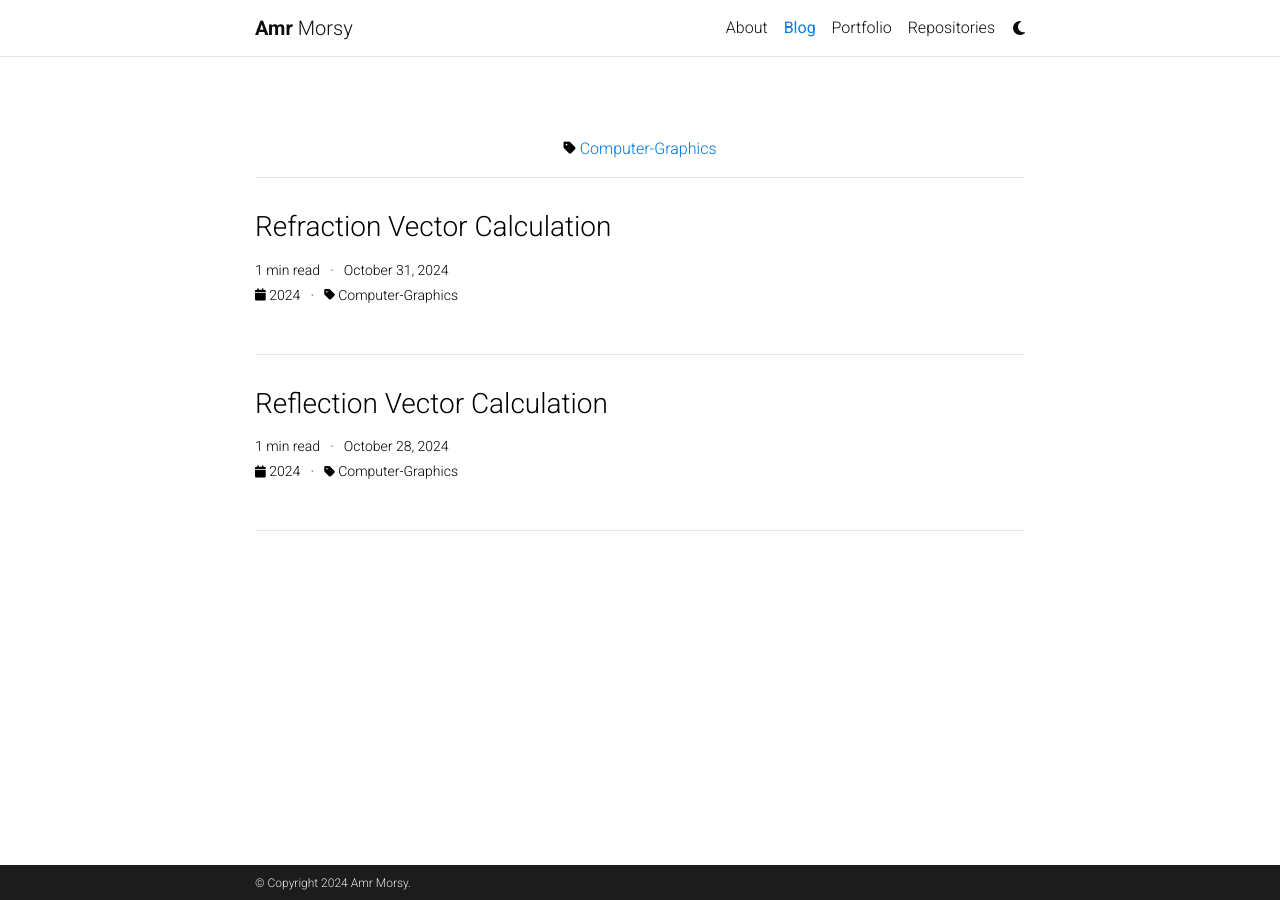
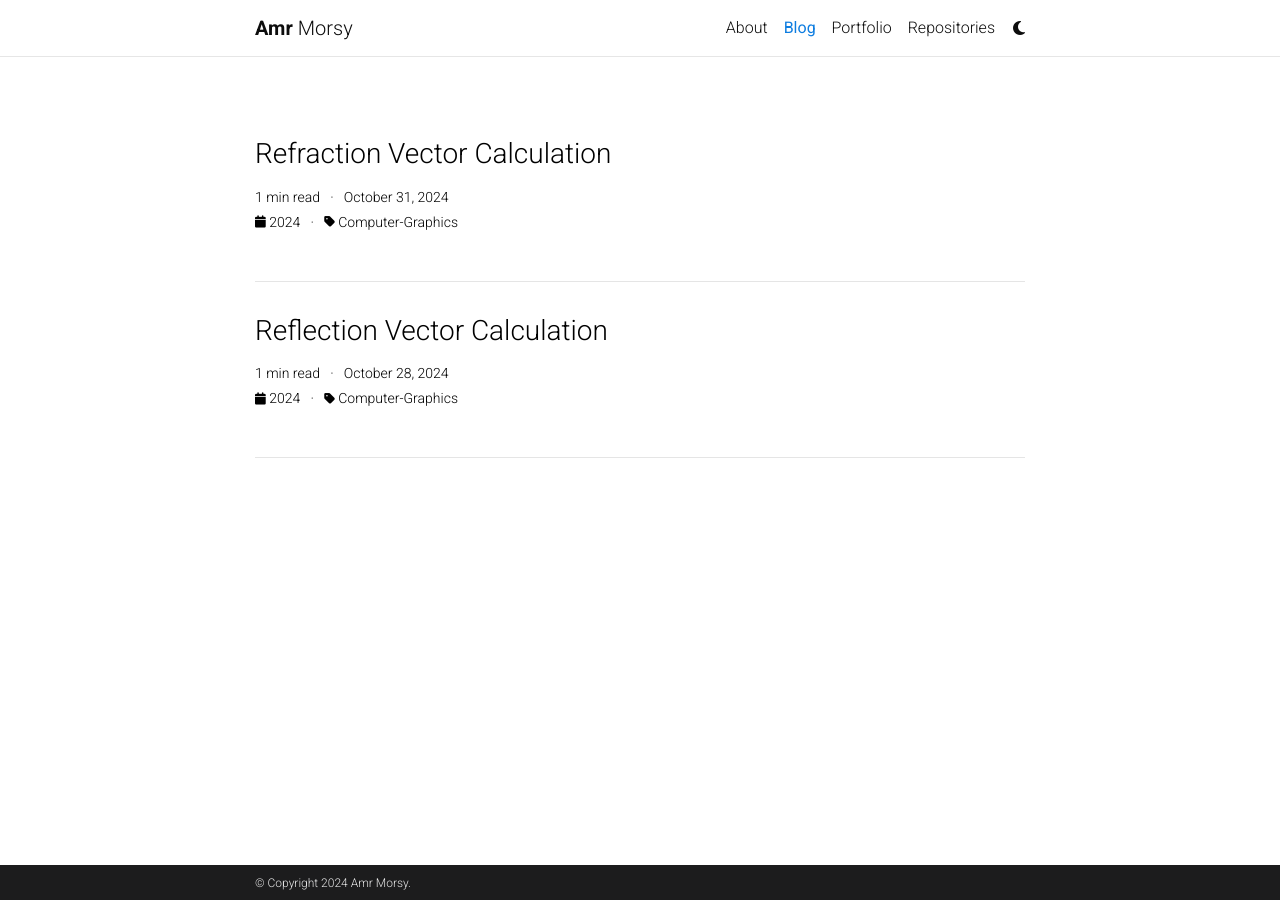
Before and after one commit to AmrHMorsy/AmrMorsy.github.io, a Jekyll site: the page built from _pages/blog.md, in a window 1280 px wide. Built offline with Jekyll 4.4.1, drawn with Linux system fonts in a browser that asks for light colours; the list of posts is cut into pages by our own code; comment, search, counter and statistics services are not loaded; a style sheet for code colours, icons or effects is not loaded.

Commit message:
Update _config.yml

```diff
--- a/_config.yml
+++ b/_config.yml
@@ -259,7 +259,7 @@
     category: '/blog/category/:name/'
 
 display_tags: [] # these tags will be displayed on the front page of your blog
-display_categories: [Computer-Graphics] # these categories will be displayed on the front page of your blog
+display_categories: [] # these categories will be displayed on the front page of your blog
 
 # -----------------------------------------------------------------------------
 # Jekyll Scholar
```
